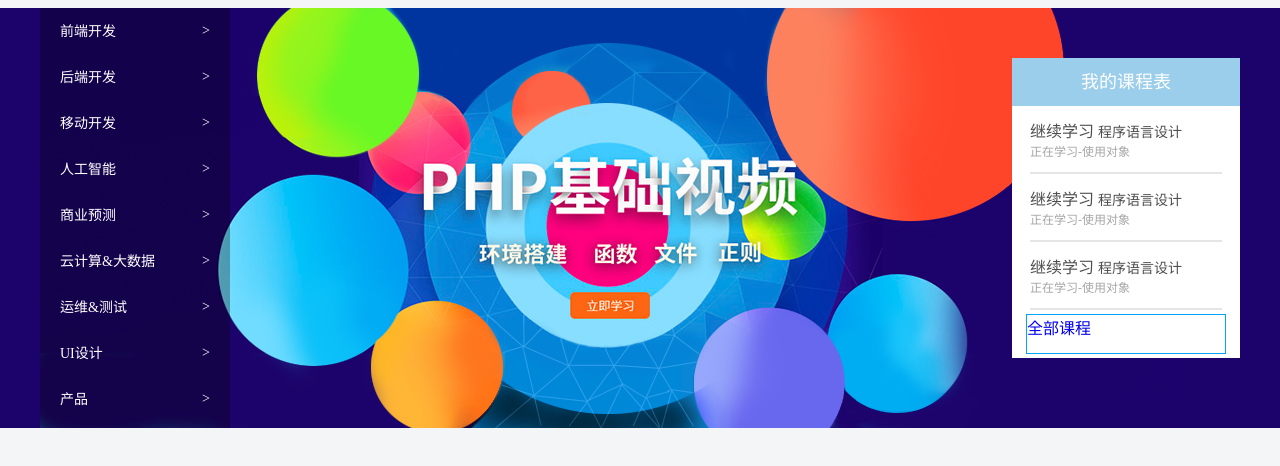
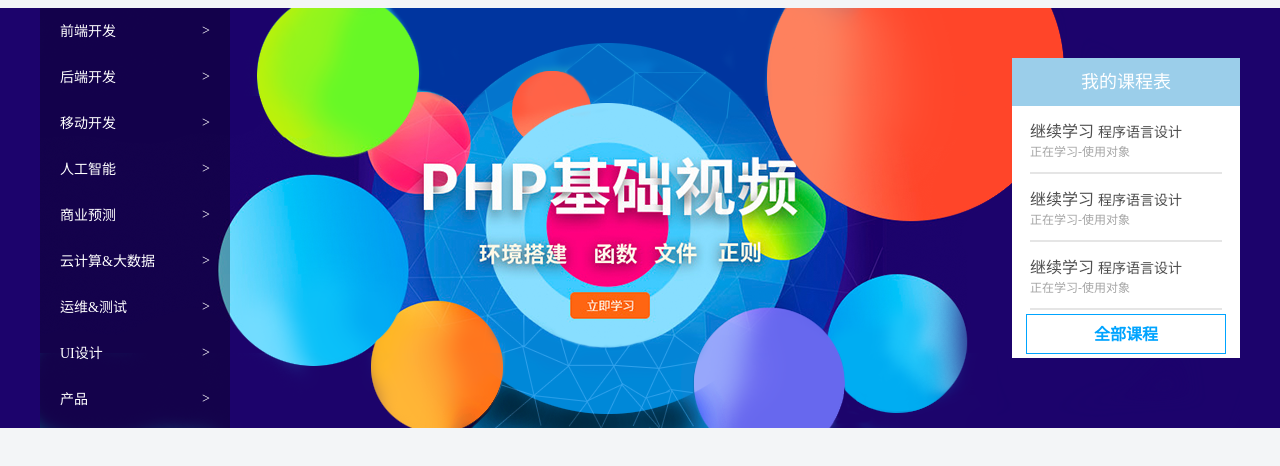
Before and after one commit to LL-Elsie/Project, a plain HTML site: page study/index.html in a window 1280 px wide. Shown: the part 94-560 px from the top of the page. Drawn offline with Linux system fonts and the light colour scheme.

Commit message:
代码新增091104

```diff
--- a/study/CSS/index.css
+++ b/study/CSS/index.css
@@ -189,4 +189,10 @@ h1 {
     width: 200px;
     height: 40px;
     border: 1px solid #00a4ff;
+
+    font-size: 16px;
+    color: #00a4ff;
+    font-weight: 700;
+    text-align: center;
+    line-height: 40px;
 }
```
